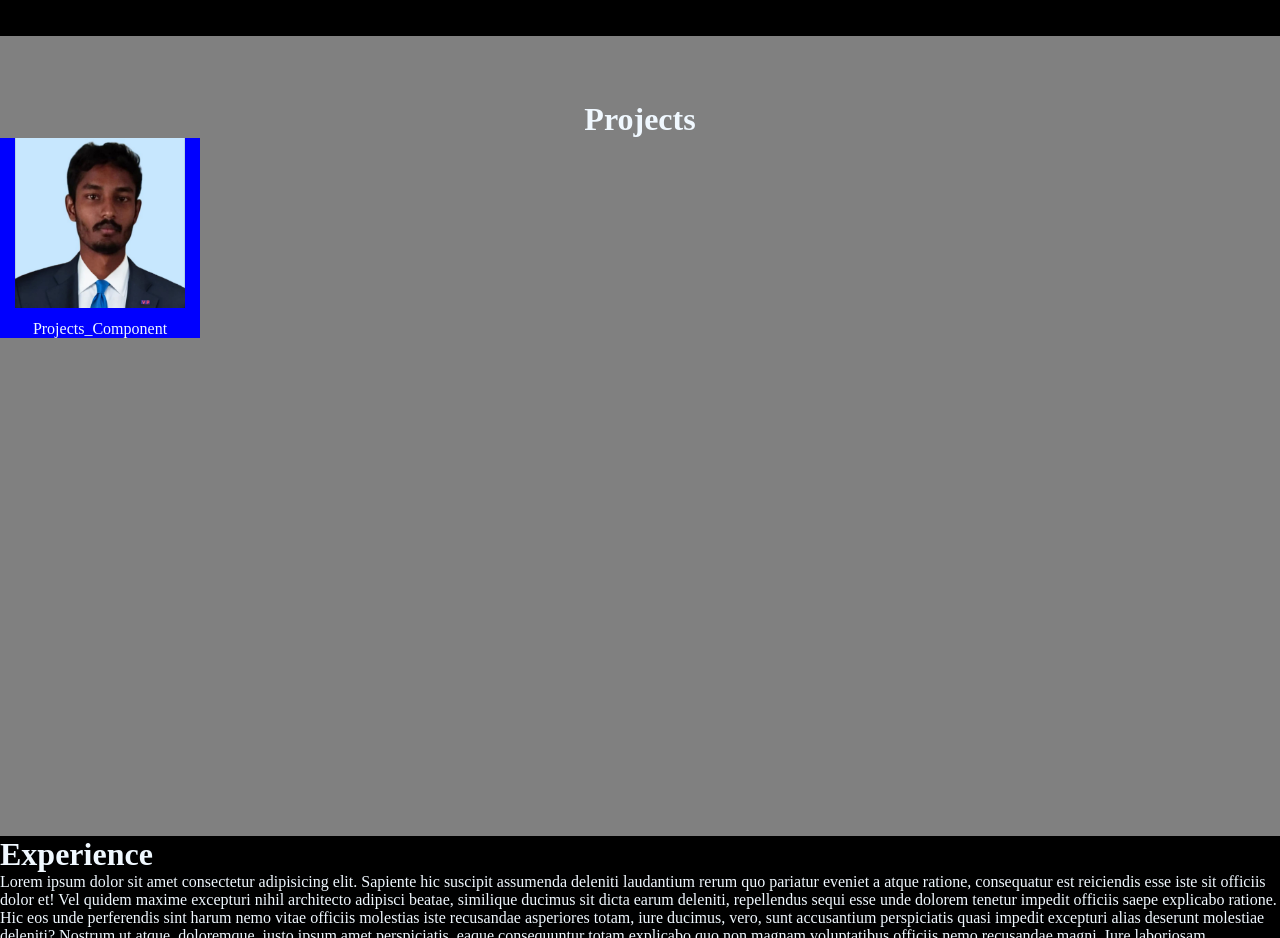
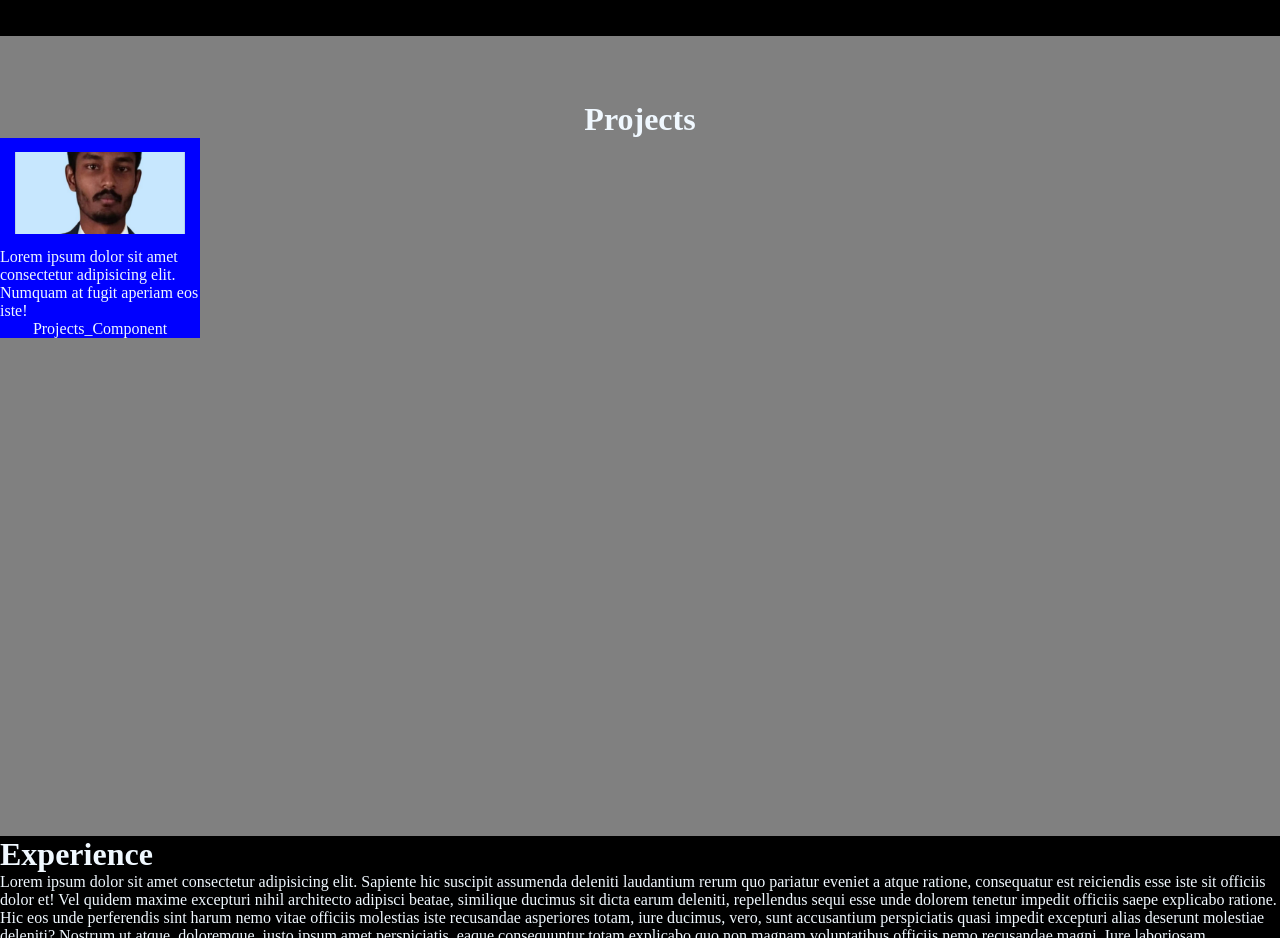
Before and after one commit to Paramesh-Kumar-2004/VP_Portfolio-2, a React (Create React App) app: page / in a window 1280 px wide. Shown: the part 2420-3358 px from the top of the page. Built offline with nearby package versions, Linux system fonts and the light colour scheme.

Commit message:
Updating The Projects.css

```diff
--- a/src/Components/Projects/Projects_Component.jsx
+++ b/src/Components/Projects/Projects_Component.jsx
@@ -7,6 +7,9 @@ function Projects_Component({ ProjectName, Project_ID, Description }) {
     return (
         <div id='Projects_Component_Main'>
             <div id='Project_IMG'></div>
+            <div id='Project_Summary'>
+                Lorem ipsum dolor sit amet consectetur adipisicing elit. Numquam at fugit aperiam eos iste!
+            </div>
             <div>Projects_Component</div>
         </div>
     )
--- a/src/Styles/Projects.css
+++ b/src/Styles/Projects.css
@@ -15,6 +15,7 @@
 }
 
 #Project_IMG{
+    margin: 14px;
     height: 170px;
     width: 170px;
     background-image: url("../Images/VP.jpeg");
```
